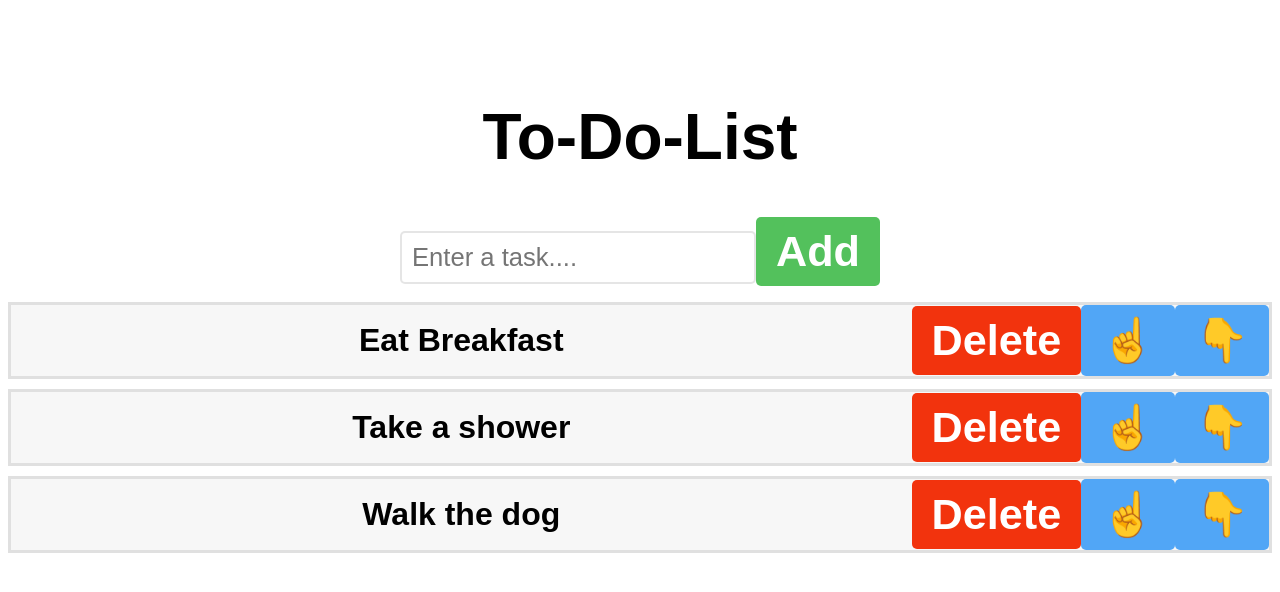
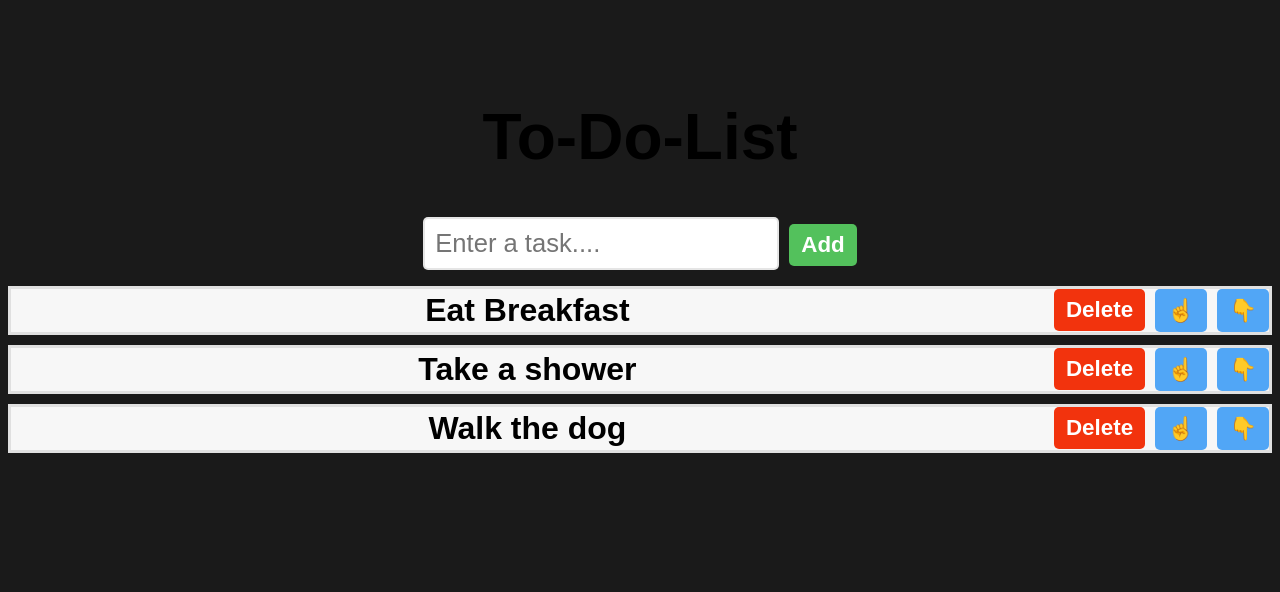
Before and after one commit to suleman42244/To-Do-App, a React (Vite) app: page / in a window 1280 px wide. Shown: the top 592 px of the page. Built offline with nearby package versions, Linux system fonts and the light colour scheme.

Commit message:
added the styles

```diff
--- a/src/index.css
+++ b/src/index.css
@@ -1,3 +1,6 @@
+body{
+    background-color: hsl(0, 0%, 10%);
+}
 .to-do-list{
     font-family: Arial, Helvetica, sans-serif;
     text-align: center;
@@ -59,3 +62,9 @@ li{
 .text{
     flex: 1;
 }
+
+.delete-btn, .add-btn, .move-btn{
+    padding: 8px 12px;
+    font-size: 1.4rem;
+    margin-left: 10px;
+}
```
